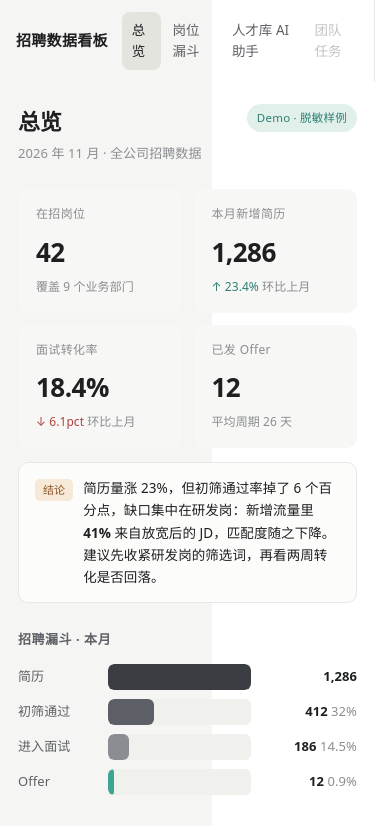
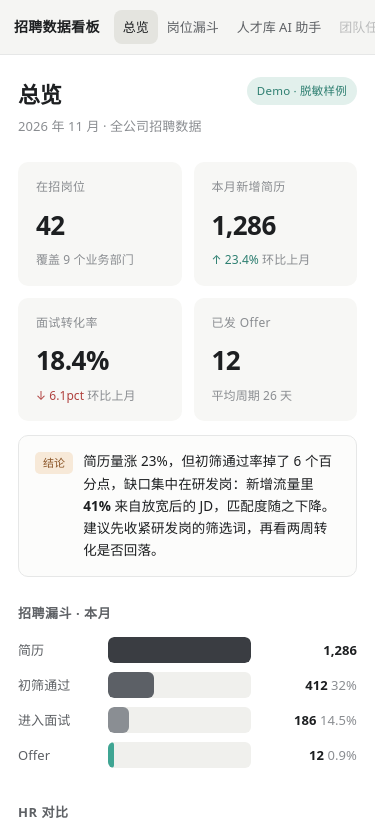
Before and after one commit to lesue1/recruitment-board-demo, a plain HTML site: page index.html in a window 390 px wide. Shown: the top 826 px of the page. Drawn offline with Linux system fonts and the light colour scheme.

Commit message:
Fix mobile layout: sidebar band, nav wrapping, card footer

```diff
--- a/index.html
+++ b/index.html
@@ -125,13 +125,18 @@ input#q:focus{border-color:#C9CACB;box-shadow:0 0 0 3px rgba(41,45,50,.05)}
 .note{margin-top:24px;font-size:12px;color:var(--ink3);line-height:1.7;border-top:1px solid var(--line2);padding-top:14px}
 
 @media(max-width:900px){
-  .app{grid-template-columns:1fr}
-  .sidebar{position:static;height:auto;flex-direction:row;align-items:center;overflow-x:auto;padding:12px}
-  .brand{padding:0 14px 0 4px;white-space:nowrap}.brand small{display:none}
-  .nav{flex-direction:row}.sidebar-foot{display:none}
+  .app{grid-template-columns:1fr;background:#fff}
+  .sidebar{position:static;height:auto;flex-direction:row;align-items:center;overflow-x:auto;padding:10px 12px;
+    border-right:0;border-bottom:1px solid var(--line);background:var(--sidebar);gap:4px}
+  .brand{padding:0 10px 0 2px;white-space:nowrap;font-size:14px}.brand small{display:none}
+  .nav{flex-direction:row;gap:0}
+  .nav-item{white-space:nowrap;font-size:13px;padding:7px 9px}
+  .sidebar-foot{display:none}
   .main{padding:22px 18px 60px}
   .cards{grid-template-columns:repeat(2,1fr)}
   h1{font-size:22px}
+  .rfoot{flex-direction:column;gap:7px;align-items:flex-start}
+  .rhead{flex-direction:column;gap:2px}
 }
 </style>
 </head>
```
